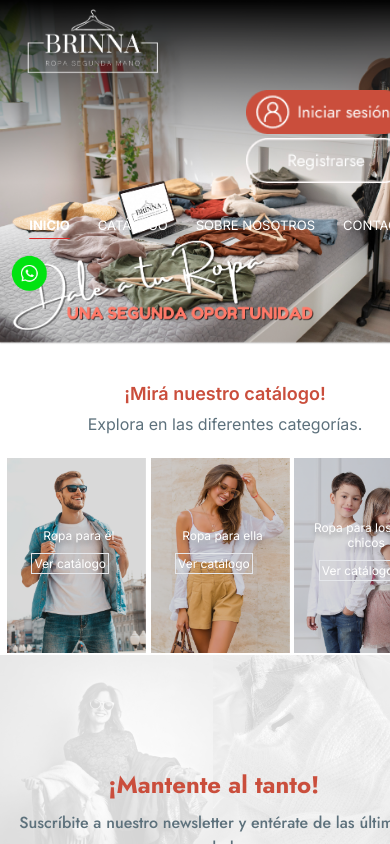
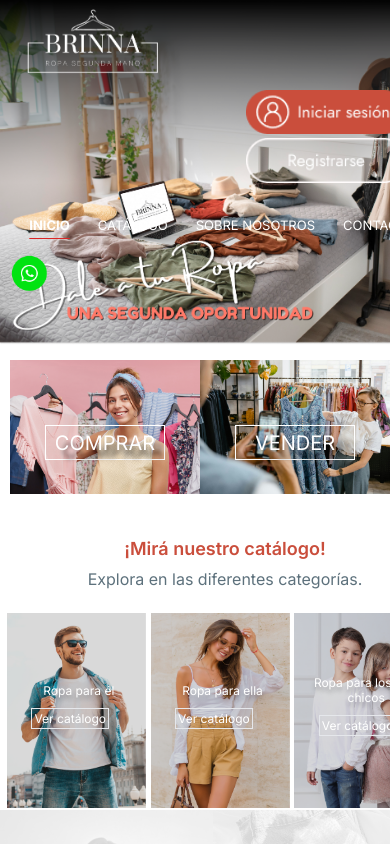
Before and after one commit to CeciliaBPerdomo/Brinna, a Next.js app: page / in a window 390 px wide. Shown: the top 844 px of the page. Built offline with nearby package versions, Linux system fonts and the light colour scheme.

Commit message:
Comprar o vender banner

```diff
--- a/src/app/page.js
+++ b/src/app/page.js
@@ -1,9 +1,13 @@
 import Catalago from "@/components/LandingPage/Catalogos/catalogos";
+import ComprarVender from "@/components/LandingPage/ComprarVender/ComprarVender";
 import News from "@/components/LandingPage/NewsLetter/news";
 
 export default function Home() {
   return (
     <div>
+
+      {/* Compra o venta */}
+      <ComprarVender />
 
       {/* Catalogos de ropa */}
       <Catalago />
--- /dev/null
+++ b/src/components/LandingPage/ComprarVender/ComprarVender.js
@@ -0,0 +1,37 @@
+import "../ComprarVender/comprarvender.css"
+import { Jost } from "next/font/google"
+
+const jost = Jost({
+    weight: "800",
+    subsets: ['latin'],
+})
+
+
+const ComprarVender = () => {
+
+    return (
+        <div className="principal_cv">
+            <div className="grid grid-cols-2 grid_cv">
+
+                <div className="bg-comprar fondo_cv">
+                    <div className="boton_cv">
+                        <button className="titulo_cv jost">
+                            COMPRAR
+                        </button>
+                    </div>
+                </div>
+
+                <div className="bg-vender fondo_cv">
+                    <div className="boton_cv">
+                        <button className="titulo_cv jost">
+                            VENDER
+                        </button>
+                    </div>
+                </div>
+
+            </div>
+        </div>
+    )
+}
+
+export default ComprarVender
--- /dev/null
+++ b/src/components/LandingPage/ComprarVender/comprarvender.css
@@ -0,0 +1,55 @@
+.fondo_cv {
+    background-repeat: no-repeat;
+    background-size: contain;
+    height: 500px;
+    justify-content: center;
+}
+
+
+.grid_cv {
+    margin-left: 35px;
+    justify-content: center;
+}
+
+.boton_cv {
+    display: flex;
+    justify-content: center;
+    align-items: center;
+    margin-top: 192px;
+}
+
+.titulo_cv {
+    width: 400px;
+    height: 90px;
+    border-width: 1px;
+    border-color: white;
+
+    color: #FFF;
+    text-align: center;
+    text-shadow: 8px 8px 5px rgba(0, 0, 0, 0.70);
+    font-size: 40px;
+    font-style: normal;
+    line-height: normal;
+}
+
+/* Para dispositivos móviles */
+@media screen and (max-width: 640px) {
+    .fondo_cv {
+        height: 145px;
+    }
+
+    .grid_cv {
+        margin-top: 10px;
+        margin-left: 10px;
+    }
+
+    .boton_cv {
+        margin-top: 65px;
+    }
+
+    .titulo_cv {
+        width: 120px;
+        height: 35px;
+        font-size: 20px;
+    }
+}
--- a/tailwind.config.js
+++ b/tailwind.config.js
@@ -10,11 +10,13 @@ module.exports = {
       backgroundImage: {
         "gradient-radial": "radial-gradient(var(--tw-gradient-stops))",
         "gradient-conic": "conic-gradient(from 180deg at 50% 50%, var(--tw-gradient-stops))",
+        "portada": "url('../../public/images/banner_home.png')",
         "newsletter": "url('../../public/images/fondos/newsletter.png')",
         "el": "url('../../public/images/fondos/el.png')",
         "ella": "url('../../public/images/fondos/ella.png')",
         "chicos": "url('../../public/images/fondos/chicos.png')",
-        "portada": "url('../../public/images/banner_home.png')",
+        "comprar": "url('../../public/images/fondos/FondoComprar.png')",
+        "vender": "url('../../public/images/fondos/FondoVender.png')",
       },
     },
   },
```
Also changed, not shown: public/images/fondos/FondoComprar.png (added), public/images/fondos/FondoVender.png (added).
